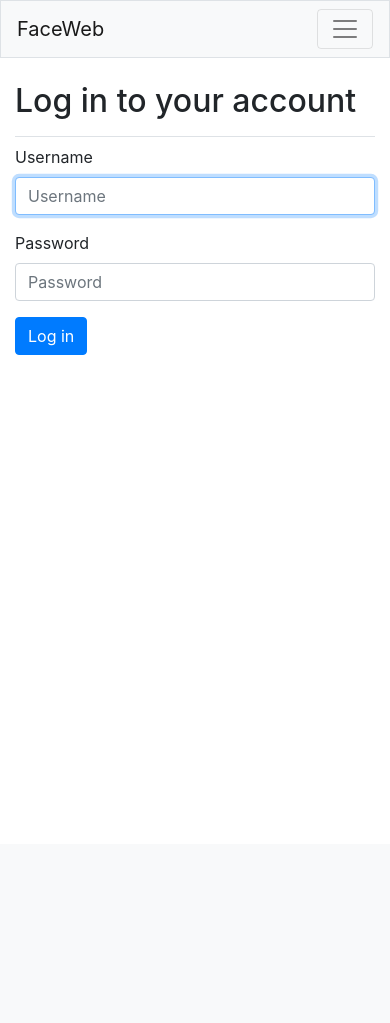
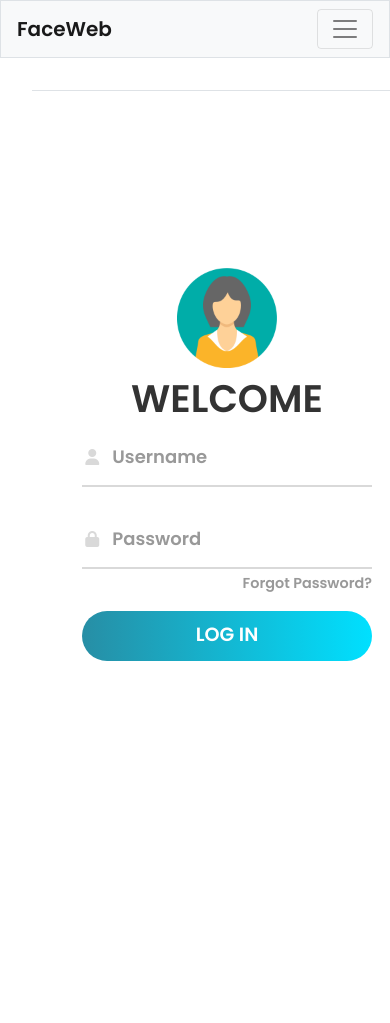
Before and after one commit to Dheeraj2407/Face-web, a Django app: page /login/login/ in a window 390 px wide. Before the commit the page ends 355 px from the top, so only its background shows below. Run offline with Django 3.2, Linux system fonts and the light colour scheme; some libraries are stand-ins or nearby versions.

Commit message:
Added style for login form

```diff
--- /dev/null
+++ b/faceweb/faceapp/static/registration/css/login.css
@@ -0,0 +1,222 @@
+*{
+	padding: 0;
+	margin: 0;
+	box-sizing: border-box;
+}
+
+body{
+    font-family: 'Poppins', sans-serif;
+    overflow: hidden;
+}
+
+.wave{
+	position: fixed;
+	bottom: 0;
+	left: 0;
+	height: 100%;
+	z-index: -1;
+}
+
+.container{
+    width: 100vw;
+    height: 100vh;
+    display: grid;
+    grid-template-columns: repeat(2, 1fr);
+    grid-gap :7rem;
+    padding: 0 2rem;
+}
+
+.img{
+	display: flex;
+	justify-content: flex-end;
+	align-items: center;
+}
+
+.login-content{
+	display: flex;
+	justify-content: flex-start;
+	align-items: center;
+	text-align: center;
+}
+
+.img img{
+	width: 500px;
+}
+
+form{
+	width: 360px;
+}
+
+.login-content img{
+    height: 100px;
+}
+
+.login-content h2{
+	margin: 15px 0;
+	color: #333;
+	text-transform: uppercase;
+	font-size: 2.9rem;
+}
+
+.login-content .input-div{
+	position: relative;
+    display: grid;
+    grid-template-columns: 7% 93%;
+    margin: 25px 0;
+    padding: 5px 0;
+    border-bottom: 2px solid #d9d9d9;
+}
+
+.login-content .input-div.one{
+	margin-top: 0;
+}
+
+.i{
+	color: #d9d9d9;
+	display: flex;
+	justify-content: center;
+	align-items: center;
+}
+
+.i i{
+	transition: .3s;
+}
+
+.input-div > div{
+    position: relative;
+	height: 45px;
+}
+
+.input-div > div > h5{
+	position: absolute;
+	left: 10px;
+	top: 50%;
+	transform: translateY(-50%);
+	color: #999;
+	font-size: 18px;
+	transition: .3s;
+}
+
+.input-div:before, .input-div:after{
+	content: '';
+	position: absolute;
+	bottom: -2px;
+	width: 0%;
+	height: 2px;
+	background-color: #278ea5;
+	transition: .4s;
+}
+
+.input-div:before{
+	right: 50%;
+}
+
+.input-div:after{
+	left: 50%;
+}
+
+.input-div.focus:before, .input-div.focus:after{
+	width: 50%;
+}
+
+.input-div.focus > div > h5{
+	top: -5px;
+	font-size: 15px;
+}
+
+.input-div.focus > .i > i{
+	color: #278ea5;
+}
+
+.input-div > div > input{
+	position: absolute;
+	left: 0;
+	top: 0;
+	width: 100%;
+	height: 100%;
+	border: none;
+	outline: none;
+	background: none;
+	padding: 0.5rem 0.7rem;
+	font-size: 1.2rem;
+	color: #555;
+	font-family: 'poppins', sans-serif;
+}
+
+.input-div.pass{
+	margin-bottom: 4px;
+}
+
+a{
+	display: block;
+	text-align: right;
+	text-decoration: none;
+	color: #999;
+	font-size: 0.9rem;
+	transition: .3s;
+}
+
+a:hover{
+	color: #278ea5;
+}
+
+.btn{
+	display: block;
+	width: 100%;
+	height: 50px;
+	border-radius: 25px;
+	outline: none;
+	border: none;
+	background-image: linear-gradient(to right, #278ea5, #00e0ff, #2d767f);
+	background-size: 200%;
+	font-size: 1.2rem;
+	color: #fff;
+	font-family: 'Poppins', sans-serif;
+	text-transform: uppercase;
+	margin: 1rem 0;
+	cursor: pointer;
+	transition: .5s;
+}
+.btn:hover{
+	background-position: right;
+}
+
+
+@media screen and (max-width: 1050px){
+	.container{
+		grid-gap: 5rem;
+	}
+}
+
+@media screen and (max-width: 1000px){
+	form{
+		width: 290px;
+	}
+
+	.login-content h2{
+        font-size: 2.4rem;
+        margin: 8px 0;
+	}
+
+	.img img{
+		width: 400px;
+	}
+}
+
+@media screen and (max-width: 900px){
+	.container{
+		grid-template-columns: 1fr;
+	}
+
+	.img{
+		display: none;
+	}
+
+	.wave{
+		display: none;
+	}
+
+	.login-content{
+		justify-content: center;
+	}
+}
--- /dev/null
+++ b/faceweb/faceapp/static/registration/js/login.js
@@ -0,0 +1,20 @@
+const inputs = document.querySelectorAll(".input");
+
+
+function addcl(){
+	let parent = this.parentNode.parentNode;
+	parent.classList.add("focus");
+}
+
+function remcl(){
+	let parent = this.parentNode.parentNode;
+	if(this.value == ""){
+		parent.classList.remove("focus");
+	}
+}
+
+
+inputs.forEach(input => {
+	input.addEventListener("focus", addcl);
+	input.addEventListener("blur", remcl);
+});
--- a/faceweb/faceapp/templates/registration/login.html
+++ b/faceweb/faceapp/templates/registration/login.html
@@ -1,18 +1,54 @@
 {% extends "registration/base.html" %}
 {% load bootstrap4 %}
+{% load static %}
+{% load widget_tweaks %}
+{% block page_head %}
+
+<link rel="stylesheet" type="text/css" href="{% static 'registration/css/login.css' %}">
+<link href="https://fonts.googleapis.com/css?family=Poppins:600&display=swap" rel="stylesheet">
+<script src="https://kit.fontawesome.com/a81368914c.js"></script>
+
+
+{% endblock page_head %}
 {% block page_header %}
-    <h2>Log in to your account</h2>
 {% endblock page_header %}
 {% block content %}
-    <form method="post" action="{% url 'faceapp:login' %}" class="form">
-    {% csrf_token %}
+<img class="wave" src="{% static 'registration/img/wave002.png' %}">
+<div class="container">
+	<div class="img">
+		<img src="{% static 'registration/img/face.svg' %}">
+	</div>
+    <div class='login-content'>
+        <form method="post" action="{% url 'faceapp:login' %}">
+        {% csrf_token %}
+        <img src="{% static 'registration/img/pinclip.png' %}">
+        <h2 class="title">Welcome</h2>
+        <div class="input-div one">
+            <div class="i">
+                <i class="fas fa-user"></i>
+            </div>
+            <div class="div">
+                <h5>Username</h5>
+                {{ form.username | add_class:'input' }}
+            </div>
+        </div>
+        <div class="input-div pass">
+            <div class="i">
+                <i class="fas fa-lock"></i>
+            </div>
+            <div class="div">
+                <h5>Password</h5>
+                {{ form.password | add_class:'input' }}
+            </div>
+        </div>
 
-    {% bootstrap_form form %}
+        <a href="#">Forgot Password?</a>
+        <button name="submit" class="btn">Log in</button>
 
-    {% buttons %}
-        <button name="submit" class="btn btn-primary">Log in</button>
-    {% endbuttons %}
 
-    <input type="hidden" name="next" value="{% url 'faceapp:index' %}" />
-    </form>
+        <input type="hidden" name="next" value="{% url 'faceapp:index' %}" />
+        </form>
+    </div>
+<div>
+<script type="text/javascript" src="{% static 'registration/js/login.js' %}"></script>
 {% endblock content %}
--- a/faceweb/faceweb/settings.py
+++ b/faceweb/faceweb/settings.py
@@ -35,6 +35,7 @@
     'faceapp',
     # Third party apps
     'bootstrap4',
+    'widget_tweaks',
     # Default Django apps
     'django.contrib.admin',
     'django.contrib.auth',
```
Also changed, not shown: README.md, faceweb/db.sqlite3, faceweb/faceapp/static/registration/img/face.svg (added), faceweb/faceapp/static/registration/img/pinclip.png (added), faceweb/faceapp/static/registration/img/wave002.png (added).
